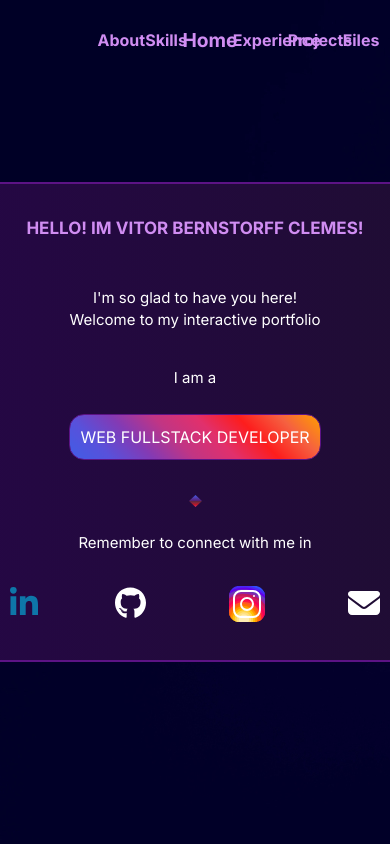
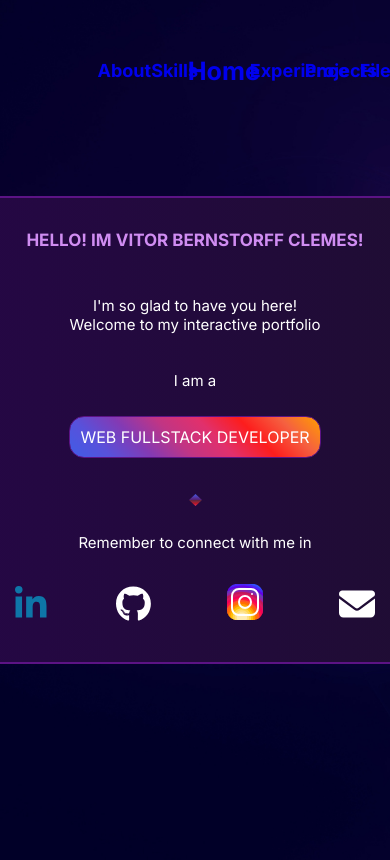
Before and after one commit to vitorbclemes/My_New_Portfolio-WEBDEV, a Next.js app: page / in a window 390 px wide. Shown: the top 860 px of the page. Built offline with nearby package versions, Linux system fonts and the light colour scheme.

Commit message:
fix: responsivity

```diff
--- a/src/Components/navbar.module.css
+++ b/src/Components/navbar.module.css
@@ -9,11 +9,11 @@
     color: var(--main-color);
     font-weight: bold;
     position: fixed;
-    top:0;
+    top:30px;
     transition: all 0.3s ease;
 }
 
 .selected {
-    transform: scale(1.2); /* Scale selected option */
+    transform: scale(1.4); /* Scale selected option */
     transition: transform 0.3s ease;
 }
--- a/src/app/experience/experience.module.css
+++ b/src/app/experience/experience.module.css
@@ -13,7 +13,7 @@
     font-weight: bold;
     text-align: center;
     /* margin-bottom: 20px; */
-    height:80px;
+    height:15px;
     text-align: center;
     padding: 30px;
     border-radius: 15px 15px 15px 15px;
--- a/src/app/globals.css
+++ b/src/app/globals.css
@@ -1,6 +1,3 @@
-@tailwind base;
-@tailwind components;
-@tailwind utilities;
 
 :root {
   --main-color:#d08df2;
@@ -8,8 +5,20 @@
 
 body {
   background-image: url('../../public/background.jpg');
+  background-size: cover;  /* or 'contain' based on your preference */
+  background-repeat: no-repeat;
+  background-position: center;
+  overflow-y: hidden;
 }
 
+a {
+  text-decoration: none ;
+  font-size: 18px;
+}
+
+a::after{
+  outline: none;
+}
 /* Usefull classes */
 .flexRow{
   display: flex;
@@ -95,8 +104,8 @@ body {
 
 /* Recurrent components */
 .content {
-  width: 30em;
-  height: 30em;
+  width: 25rem;
+  height: 25rem;
   border: 2px solid #5c1385;
   border-radius: 15px;
   background: linear-gradient(to right, #250745, #1f0d33);
--- a/src/app/layout.tsx
+++ b/src/app/layout.tsx
@@ -16,6 +16,9 @@ export default function RootLayout({
 }) {
   return (
     <html lang="en">
+      <head>
+        <meta name="viewport" content="width=device-width, initial-scale=1.0" />
+      </head>
       <body className={inter.className}>
         <div className='container'>
           <Navbar/>
```
